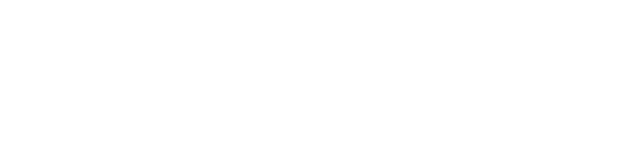
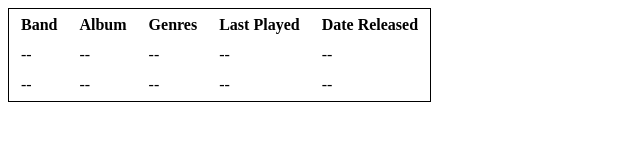
Before and after one commit to alexisraya/Flutter-Frontend-Associate-Project, a plain HTML site: page index.html in a window 1280 px wide. Shown: the whole page, without its empty margins (0-640 px from the left). Drawn offline with Linux system fonts and the light colour scheme.

Commit message:
:lipstick: static page and styles

```diff
--- a/index.html
+++ b/index.html
@@ -5,8 +5,31 @@
     <meta http-equiv="X-UA-Compatible" content="IE=edge">
     <meta name="viewport" content="width=device-width, initial-scale=1.0">
     <title>Frontend Associate Project</title>
+    <link rel="stylesheet" href="styles.css">
 </head>
 <body>
-
+    <table>
+        <tr>
+          <th>Band</th>
+          <th>Album</th>
+          <th>Genres</th>
+          <th>Last Played</th>
+          <th>Date Released</th>
+        </tr>
+        <tr>
+          <td>--</td>
+          <td>--</td>
+          <td>--</td>
+          <td>--</td>
+          <td>--</td>
+        </tr>
+        <tr>
+            <td>--</td>
+            <td>--</td>
+            <td>--</td>
+            <td>--</td>
+            <td>--</td>
+        </tr>
+      </table>
 </body>
 </html>
--- a/styles.css
+++ b/styles.css
@@ -0,0 +1,15 @@
+table{
+    border:1px solid black;
+}
+
+th{
+    padding: 5px 10px;
+}
+
+tr{
+    border-bottom: 1px solid black;
+}
+
+td{
+    padding: 5px 10px;
+}
```
